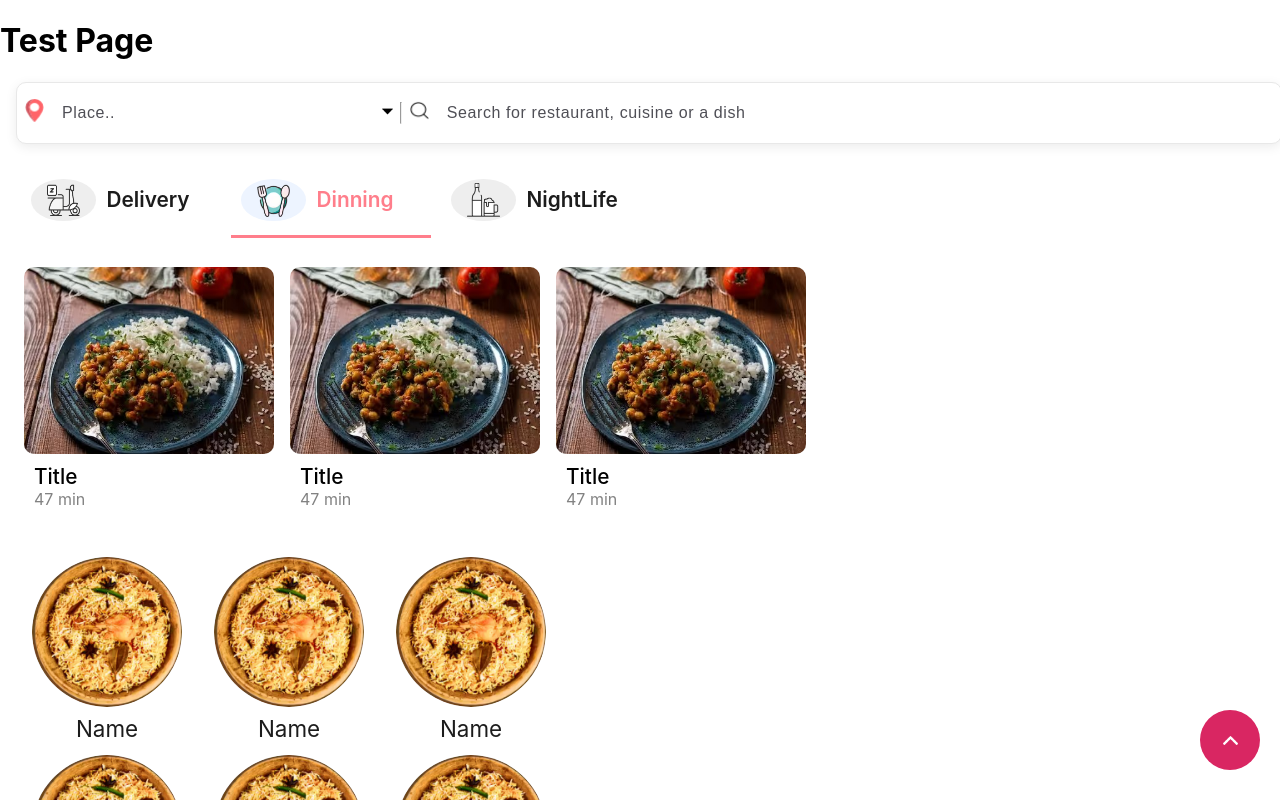
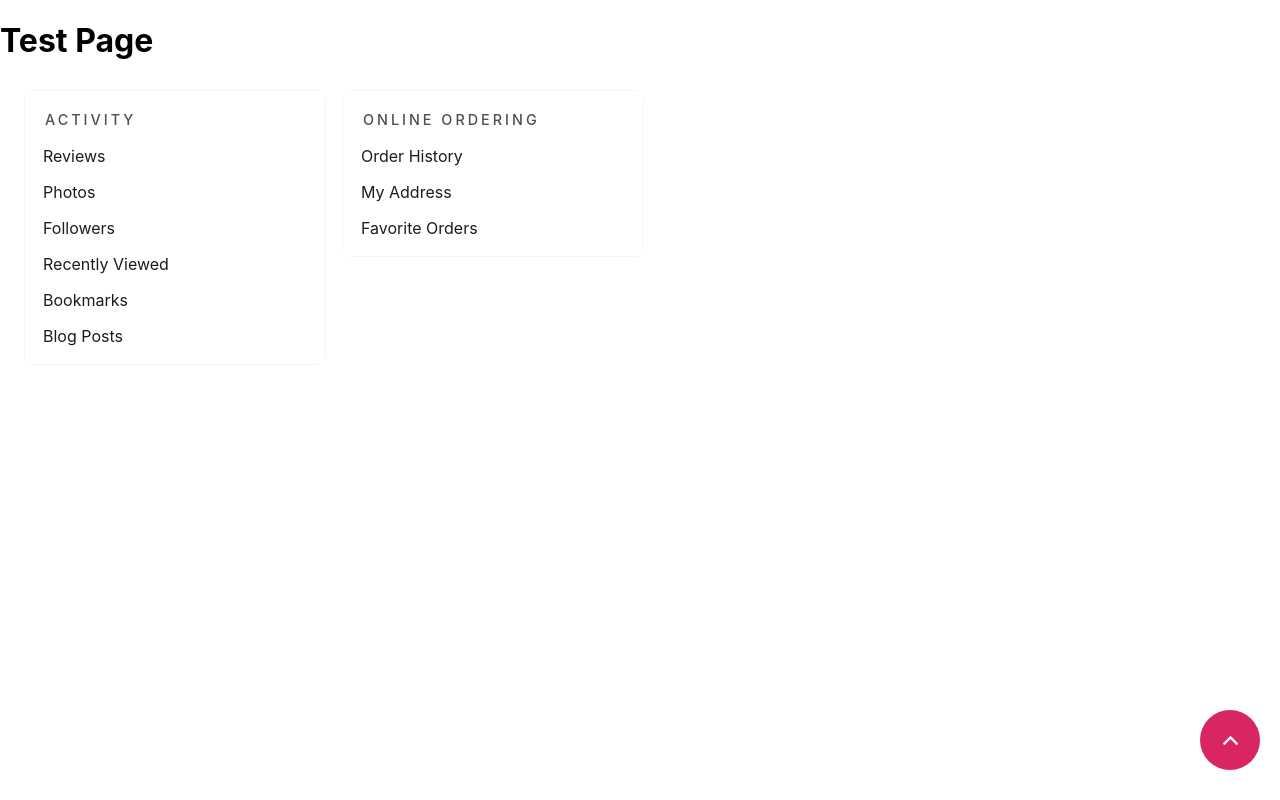
Before and after one commit to koushil-mankali/zomato_clone, a React (Vite) app: page /test-page in a window 1280 px wide. Shown: the top 800 px of the page. Built offline with nearby package versions, Linux system fonts and the light colour scheme.

Commit message:
LeftSideCardPanel Component done

```diff
--- a/src/main.jsx
+++ b/src/main.jsx
@@ -20,7 +20,9 @@ ReactDOM.createRoot(document.getElementById('root')).render(
       <Route path="/add-restaurant" element={<AddRestaurant />} />
       <Route path="/show-case" element={<ShowCase />} />
       <Route path="/test-page" element={<Testpage />} />
+      <Route path="/test-page/:hashId" element={<Testpage />} />
       <Route path="/user/:userId" element={<User />} />
+      <Route path="/user/:userId/:hashId" element={<User />} />
       <Route path="*" element={<ErrorPage />} />
     </Routes>
   </BrowserRouter>
--- a/src/pages/testpage.jsx
+++ b/src/pages/testpage.jsx
@@ -8,6 +8,7 @@ import GoTopArrow from '../utils/GoTopArrow/GoTopArrow'
 import FilterBox from '../utils/FilterBox/FilterBox'
 import SearchBar from '../utils/SearchBar/SearchBar'
 import CategorySelectionComp from '../utils/CategorySelectionComp/CategorySelectionComp'
+import LeftSideCardPanel from '../utils/LeftSideCardPanel/LeftSideCardPanel'
 
 import downArrow from '../../public/icons/down-arrow.png'
 import food from '../../public/images/fortheloveofbiryani.jpg'
@@ -22,6 +23,20 @@ import css from './testpage.module.css'
 
 let Testpage = () => {
 
+    let data1 = [
+        {title: "Reviews", hash: "reviews"},
+        {title: "Photos", hash: "photos"},
+        {title: "Followers", hash: "followers"},
+        {title: "Recently Viewed", hash: "recently-viewed"},
+        {title: "Bookmarks", hash: "bookmarks"},
+        {title: "Blog Posts", hash: "blog-posts"}
+    ];
+    let data2 = [
+        {title: "Order History", hash: "order-history"},
+        {title: "My Address", hash: "my-address"},
+        {title: "Favorite Orders", hash: "favorite-orders"},
+    ];
+
     let [isActive, setIsActive] = useState({
         dinning: true,
         delivery: false,
@@ -30,9 +45,10 @@ let Testpage = () => {
 
     return <div >
         <h1> Test Page</h1>
-        <div className={css.styleClass}>
+        {/* <div className={css.styleClass}>
             <SearchBar />
         </div>
+
         <div className={css.styleClass}>
             <CategorySelectionComp title="Delivery" imgSrc={delivery1} imgSrc2={delivery2} color="#FCEEC0" comp='delivery' isActive={isActive} setIsActive={setIsActive} />
             <CategorySelectionComp title="Dinning" imgSrc={dinning1} imgSrc2={dinning2} color="#EDF4FF" comp='dinning' isActive={isActive} setIsActive={setIsActive} />
@@ -61,6 +77,10 @@ let Testpage = () => {
         <div className={css.styleClass}>
             <FilterBox text="filter: 11" leftIcon={downArrow} />
             <FilterBox text="filter: 11" rightIcon={downArrow} />
+        </div> */}
+        <div className={css.styleClass}>
+            <LeftSideCardPanel name='ACTIVITY' data={data1} />
+            <LeftSideCardPanel name='ONLINE ORDERING' data={data2} />
         </div>
         <div className={css.styleClass}>
             <GoTopArrow />
--- /dev/null
+++ b/src/utils/LeftSideCardPanel/LeftSideCardPanel.jsx
@@ -0,0 +1,19 @@
+import { NavLink } from 'react-router-dom'
+
+import css from './LeftSideCardPanel.module.css'
+
+let LeftSideCardPanel = ({name, data}) => {
+
+    return <div className={css.outerDiv}>
+        <div className={css.innerDiv}>
+            <div className={css.title}>{name}</div>
+            <div className={css.body}>
+                {data?.map(val => {
+                    return <NavLink to={`/test-page/${val.hash}`} key={val.hash} className={({isActive}) => isActive ? [css.active, css.bodyLink].join(' ') : css.bodyLink}> <span className={css.linkTxt}>{val.title}</span></NavLink>
+                })}
+            </div>
+        </div>
+    </div>
+}
+
+export default LeftSideCardPanel;
--- /dev/null
+++ b/src/utils/LeftSideCardPanel/LeftSideCardPanel.module.css
@@ -0,0 +1,49 @@
+.outerDiv{
+    width: 300px;
+    height: min-content;
+    margin: 0.5rem;
+    border: var(--brd3);
+    border-radius: 10px;
+}
+
+.innerDiv{
+    width: 100%;
+    height: 100%;
+    background-color: var(--bg-white);
+    padding: 10px 0;
+}
+
+.title{
+    color: var(--color-p4-text);
+    font-size: 0.9rem;
+    font-weight: 450;
+    padding: 10px 20px;
+    letter-spacing: 3px;
+}
+
+.body{
+    display: flex;
+    flex-wrap: wrap;
+    flex-direction: column;
+}
+
+.bodyLink{
+    text-decoration: none;
+    font-size: 1rem;
+    color: var(--color-title-text);
+    font-weight: 400;
+    padding: 8px;
+}
+
+.active{
+    color: var(--color-redish1);
+    font-weight: 600;
+    border-left: 3px solid var(--color-redish1);
+    background: var(--bg2-li);
+}
+
+.linkTxt{
+    display: flex;
+    align-items: center;
+    margin-left: 10px;
+}
--- a/src/variable.css
+++ b/src/variable.css
@@ -46,6 +46,7 @@
     --bg-f8f8f8: #F8F8F8;
 
     --bg1: rgb(252, 238, 192);
+    --bg2-li: linear-gradient(270deg, rgb(255, 237, 239) 0%, rgba(251, 246, 247, 0) 92.47%);
 
     /* Background Colors End */
 
```
